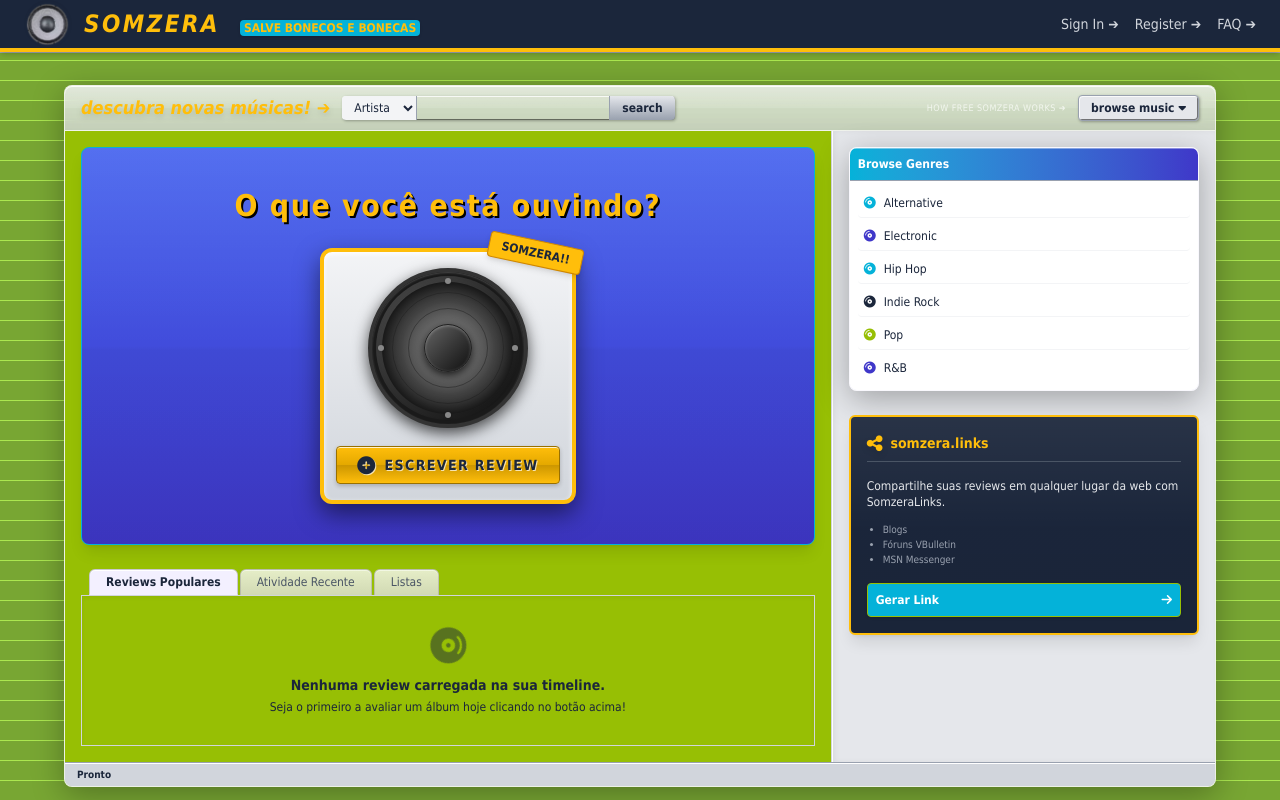
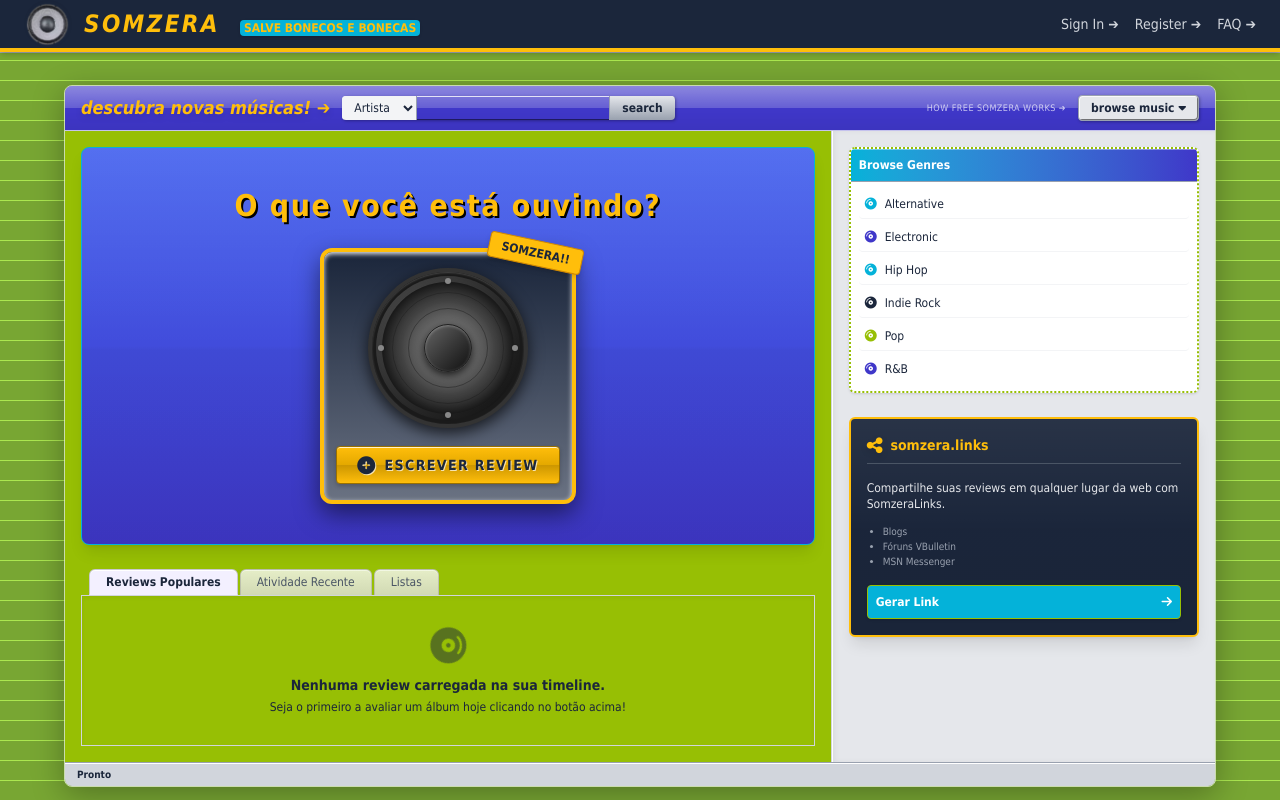
Before and after one commit to vitor-p-pacheco/somzera, a React (Vite) app in the folder somzera-frontend/: page / in a window 1280 px wide. Built offline with nearby package versions, Linux system fonts and the light colour scheme; a web font is replaced by a local one.

Commit message:
estilos prontos

```diff
--- a/somzera-frontend/package.json
+++ b/somzera-frontend/package.json
@@ -10,16 +10,16 @@
     "preview": "vite preview"
   },
   "dependencies": {
-    "@tailwindcss/vite": "^4.3.3",
     "react": "^19.2.8",
-    "react-dom": "^19.2.8",
-    "tailwindcss": "^4.3.3"
+    "react-dom": "^19.2.8"
   },
   "devDependencies": {
+    "@tailwindcss/vite": "^4.3.3",
     "@types/react": "^19.2.17",
     "@types/react-dom": "^19.2.3",
     "@vitejs/plugin-react": "^6.0.4",
     "oxlint": "^1.75.0",
+    "tailwindcss": "^4.3.3",
     "vite": "^8.2.0"
   }
 }
--- a/somzera-frontend/src/App.jsx
+++ b/somzera-frontend/src/App.jsx
@@ -37,7 +37,7 @@ export default function App() {
       <main className="flex-grow flex justify-center p-4 sm:p-6 lg:p-8 relative">
         <div className="aero-panel w-full max-w-6xl h-full min-h-[600px] flex flex-col overflow-hidden relative">
           {/* Barra superior Aero */}
-          <div className="bg-sz-blue aero-header px-4 py-2 flex flex-col md:flex-row justify-between items-center border-b border-sz-purple shadow-sm gap-2">
+          <div className="bg-sz-purple aero-header px-4 py-2 flex flex-col md:flex-row justify-between items-center border-b border-sz-purple shadow-sm gap-2">
             <div className="flex flex-col sm:flex-row items-center gap-3">
               <span className="font-bold text-lg italic text-sz-yellow drop-shadow-md whitespace-nowrap">descubra novas músicas! ➔</span>
               <div className="flex items-center h-6 shadow-retro-button rounded overflow-hidden">
@@ -71,7 +71,7 @@ export default function App() {
                 </h2>
 
                 {/* Caixa Principal Quadrada */}
-                <div className="relative z-10 w-64 h-64 bg-gradient-to-b from-gray-100 to-gray-300 rounded-xl border-4 border-sz-yellow shadow-[0_10px_25px_rgba(0,0,0,0.5),inset_0_2px_5px_rgba(255,255,255,0.9)] p-3 flex flex-col items-center justify-between transition-all duration-300 hover:shadow-[0_15px_30px_rgba(255,190,11,0.5)]">
+                <div className="relative z-10 w-64 h-64 bg-gradient-to-b from-sz-dark to-gray-500 rounded-xl border-4 border-sz-yellow shadow-[0_10px_25px_rgba(0,0,0,0.5),inset_0_2px_5px_rgba(255,255,255,0.9)] p-3 flex flex-col items-center justify-between transition-all duration-300 hover:shadow-[0_15px_30px_rgba(255,190,11,0.5)]">
                   {/* Alto-Falante Redondo */}
                   <div className="relative shrink-0 w-40 h-40 bg-[#1a1a1a] rounded-full shadow-[0_5px_15px_rgba(0,0,0,0.7),inset_0_1px_2px_rgba(255,255,255,0.2)] border-4 border-[#333] flex items-center justify-center group-hover:scale-105 transition-transform duration-300 ease-out mt-1">
                     <div className="absolute inset-1 bg-gradient-to-br from-[#4a4a4a] to-[#111] rounded-full shadow-inner"></div>
@@ -119,7 +119,7 @@ export default function App() {
             </div>
 
             <div className="w-full md:w-1/3 p-4 flex flex-col gap-6 bg-gray-200 shadow-[inset_2px_0_5px_rgba(0,0,0,0.05)] border-l border-white">
-              <div className="bg-white w-full border-2 border-dotted border-sz-light shadow-sm rounded-md overflow-hidden aero-panel">
+              <div className="bg-white w-full border-2 border-dotted border-sz-light shadow-sm rounded-md overflow-hidden">
                 <div className="bg-gradient-to-r from-sz-blue to-sz-purple text-white text-xs font-bold p-2 border-b border-gray-400 shadow-[inset_0_1px_0_rgba(255,255,255,0.4)]">
                   Browse Genres
                 </div>
--- a/somzera-frontend/src/index.css
+++ b/somzera-frontend/src/index.css
@@ -44,7 +44,7 @@ body {
    ========================================= */
 
 .aero-panel {
-  background: rgba(243, 240, 255, 0.7);
+  backgroun-image: rgba(243, 240, 255, 0.3);
   border: 1px solid rgba(255, 255, 255, 0.6);
   box-shadow:
     0 8px 32px rgba(0, 0, 0, 0.3),
@@ -54,10 +54,10 @@ body {
 }
 
 .aero-header {
-  background: linear-gradient(
+  background-image: linear-gradient(
     to bottom,
     rgba(255, 255, 255, 0.4) 0%,
-    rgba(255, 255, 255, 0.1) 50%,
+    rgba(255, 255, 255, 0.2) 50%,
     rgba(255, 255, 255, 0) 51%,
     rgba(0, 0, 0, 0.05) 100%
   );
@@ -124,7 +124,6 @@ body {
 
 .text-gradient {
   background: -webkit-linear-gradient(#ffbe0b, #cc9600);
-  -webkit-background-clip: text;
   -webkit-text-fill-color: transparent;
   text-shadow: 1px 1px 2px rgba(0, 0, 0, 0.5);
 }
```
Also changed, not shown: 1 other file (tests, documents, lock files or other folders).
